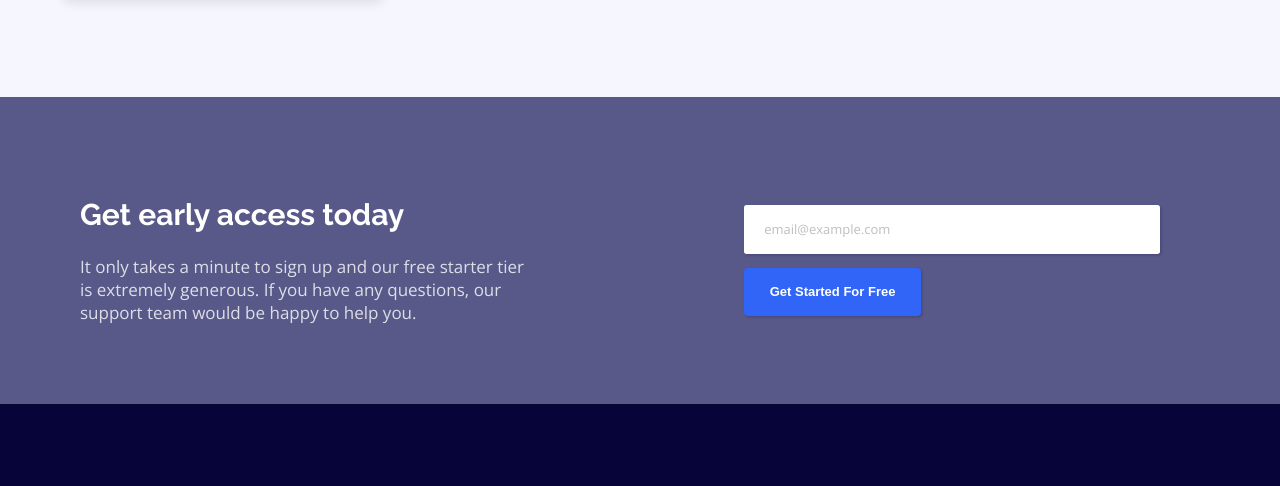
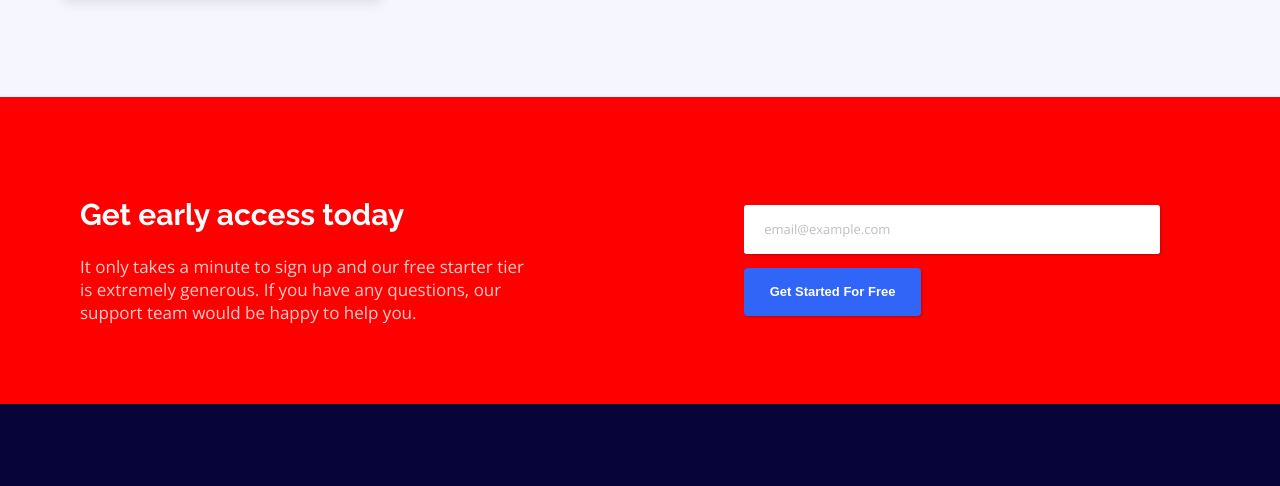
Before and after one commit to hernanpog/fylo-landing-page, a plain HTML site: page index.html in a window 1280 px wide. Shown: the part 1598-2084 px from the top of the page. Drawn offline with nearby package versions, Linux system fonts and the light colour scheme.

Commit message:
Update styles.css

```diff
--- a/styles/styles.css
+++ b/styles/styles.css
@@ -2,7 +2,7 @@
 
 :root {
   --clr-primary-blue: hsl(243, 87%, 12%);
-  --clr-primary-darkblue: hsl(238, 22%, 44%);
+  --clr-primary-darkblue: red;
 
   --clr-accent-blue: hsl(224, 93%, 58%);
   --clr-accent-cyan: hsl(170, 45%, 43%);
```
